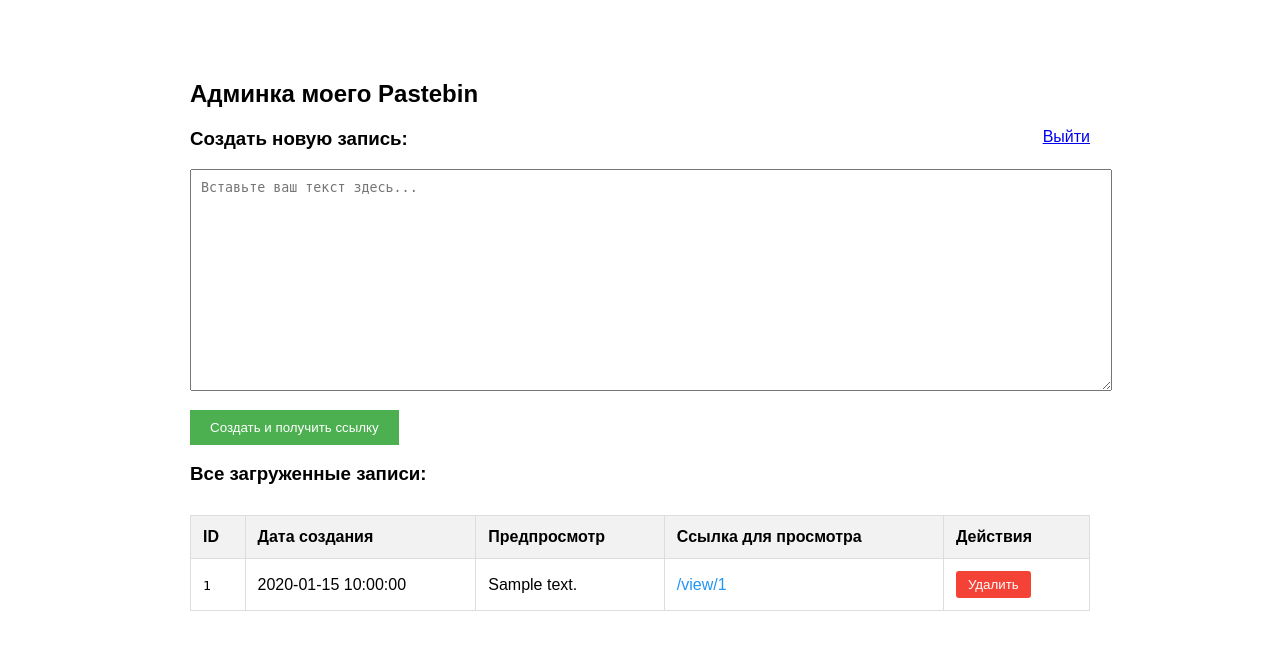
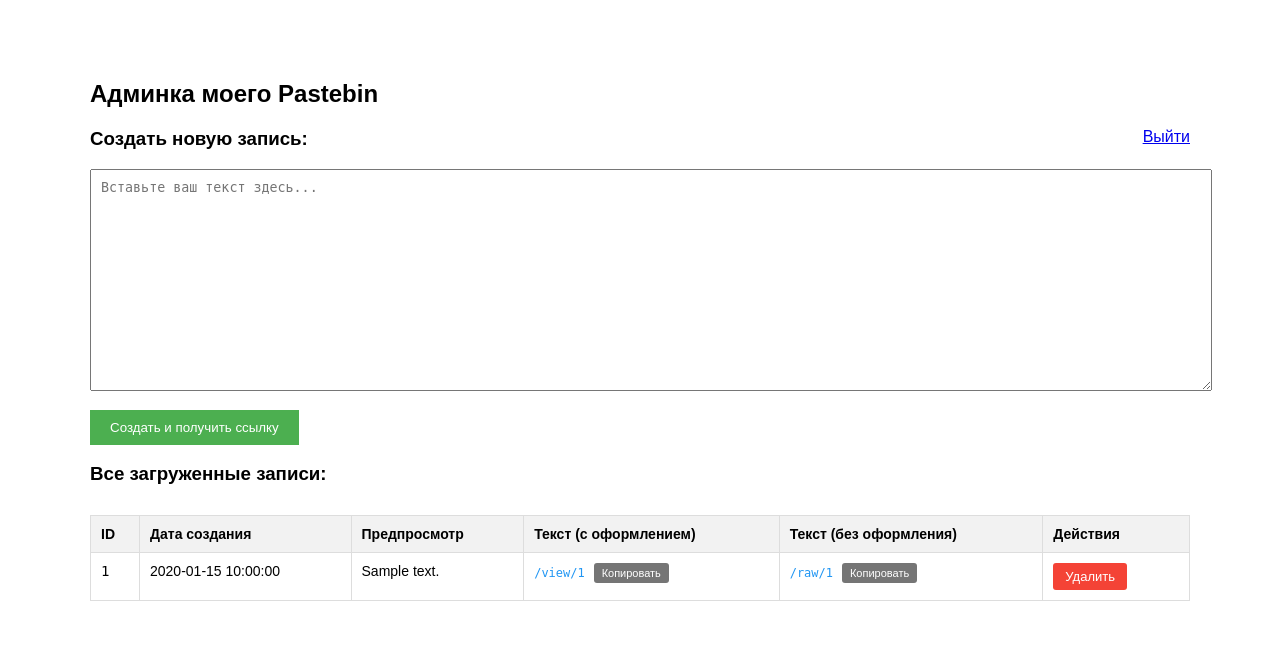
Before and after one commit to waqa1/my-pastebin, a Flask app: page / in a window 1280 px wide. Shown: the top 650 px of the page. Run offline with Flask 3, Linux system fonts and the light colour scheme; the visitor is signed in with stand-in values (Sample User, id 1); tables that the repository leaves empty hold one stand-in row (values such as "Sample post").

Commit message:
Update admin.html

```diff
--- a/templates/admin.html
+++ b/templates/admin.html
@@ -5,7 +5,7 @@
     <style>
         body {
             font-family: Arial, sans-serif;
-            max-width: 900px;
+            max-width: 1100px;
             margin: 40px auto;
             padding: 20px;
         }
@@ -31,18 +31,22 @@
             width: 100%;
             border-collapse: collapse;
             margin-top: 30px;
+            font-size: 14px;
         }
         .pastes-table th, .pastes-table td {
             border: 1px solid #ddd;
-            padding: 12px;
+            padding: 10px;
             text-align: left;
+            vertical-align: top;
         }
         .pastes-table th {
             background-color: #f2f2f2;
             font-weight: bold;
+            position: sticky;
+            top: 0;
         }
         .pastes-table tr:hover {
-            background-color: #f5f5f5;
+            background-color: #f9f9f9;
         }
         .delete-btn {
             background-color: #f44336;
@@ -51,22 +55,46 @@
             padding: 6px 12px;
             cursor: pointer;
             border-radius: 3px;
+            font-size: 13px;
         }
         .delete-btn:hover {
             background-color: #d32f2f;
         }
         .preview {
-            max-width: 400px;
+            max-width: 250px;
             overflow: hidden;
             text-overflow: ellipsis;
             white-space: nowrap;
         }
+        .link-cell {
+            max-width: 300px;
+            word-break: break-all;
+        }
         .link {
             color: #2196F3;
             text-decoration: none;
+            font-family: monospace;
+            font-size: 12px;
         }
         .link:hover {
             text-decoration: underline;
+        }
+        .copy-btn {
+            background-color: #757575;
+            color: white;
+            border: none;
+            padding: 4px 8px;
+            cursor: pointer;
+            border-radius: 3px;
+            font-size: 11px;
+            margin-left: 5px;
+            vertical-align: middle;
+        }
+        .copy-btn:hover {
+            background-color: #5d5d5d;
+        }
+        .copy-btn.copied {
+            background-color: #4CAF50;
         }
         .result-box {
             background: #f8f9fa;
@@ -104,6 +132,31 @@
         .cancel-btn {
             background: #757575;
         }
+        .tooltip {
+            position: relative;
+            display: inline-block;
+        }
+        .tooltip .tooltiptext {
+            visibility: hidden;
+            width: 140px;
+            background-color: #555;
+            color: #fff;
+            text-align: center;
+            border-radius: 6px;
+            padding: 5px;
+            position: absolute;
+            z-index: 1;
+            bottom: 125%;
+            left: 50%;
+            margin-left: -70px;
+            opacity: 0;
+            transition: opacity 0.3s;
+            font-size: 12px;
+        }
+        .tooltip:hover .tooltiptext {
+            visibility: visible;
+            opacity: 1;
+        }
     </style>
 </head>
 <body>
@@ -127,7 +180,8 @@
                     <th>ID</th>
                     <th>Дата создания</th>
                     <th>Предпросмотр</th>
-                    <th>Ссылка для просмотра</th>
+                    <th>Текст (с оформлением)</th>
+                    <th>Текст (без оформления)</th>
                     <th>Действия</th>
                 </tr>
             </thead>
@@ -137,11 +191,33 @@
                     <td><code>{{ paste.id }}</code></td>
                     <td>{{ paste.created_at }}</td>
                     <td class="preview" title="{{ paste.preview }}">{{ paste.preview }}</td>
-                    <td>
-                        <a href="/view/{{ paste.id }}" class="link" target="_blank">
-                            /view/{{ paste.id }}
-                        </a>
+
+                    <!-- Столбец для ссылки с оформлением -->
+                    <td class="link-cell">
+                        <div class="tooltip">
+                            <a href="/view/{{ paste.id }}" class="link" target="_blank">
+                                /view/{{ paste.id }}
+                            </a>
+                            <span class="tooltiptext">Открыть в браузере</span>
+                        </div>
+                        <button class="copy-btn" onclick="copyToClipboard('{{ request.host_url }}view/{{ paste.id }}', this)">
+                            Копировать
+                        </button>
                     </td>
+
+                    <!-- НОВЫЙ столбец для ссылки без оформления -->
+                    <td class="link-cell">
+                        <div class="tooltip">
+                            <a href="/raw/{{ paste.id }}" class="link" target="_blank">
+                                /raw/{{ paste.id }}
+                            </a>
+                            <span class="tooltiptext">Сырой текст (для анализа)</span>
+                        </div>
+                        <button class="copy-btn" onclick="copyToClipboard('{{ request.host_url }}raw/{{ paste.id }}', this)">
+                            Копировать
+                        </button>
+                    </td>
+
                     <td>
                         <button class="delete-btn" onclick="confirmDelete('{{ paste.id }}')">
                             Удалить
@@ -155,7 +231,7 @@
         <p>Записей пока нет.</p>
     {% endif %}
 
-    <!-- Диалог подтверждения -->
+    <!-- Диалог подтверждения удаления -->
     <div id="confirmDialog" class="confirm-dialog" style="display: none;">
         <div class="confirm-box">
             <h3>Подтверждение удаления</h3>
@@ -170,6 +246,24 @@
 
     <script>
         let currentDeleteId = null;
+
+        // Функция копирования в буфер обмена
+        function copyToClipboard(text, buttonElement) {
+            navigator.clipboard.writeText(text).then(() => {
+                // Визуальная обратная связь
+                const originalText = buttonElement.textContent;
+                buttonElement.textContent = 'Скопировано!';
+                buttonElement.classList.add('copied');
+
+                setTimeout(() => {
+                    buttonElement.textContent = originalText;
+                    buttonElement.classList.remove('copied');
+                }, 1500);
+            }).catch(err => {
+                console.error('Ошибка копирования: ', err);
+                alert('Не удалось скопировать ссылку');
+            });
+        }
 
         // Обработка создания новой записи
         document.getElementById('createForm').addEventListener('submit', function(e) {
@@ -186,8 +280,12 @@
                 if (data.success) {
                     document.getElementById('result').innerHTML = `
                         <h4>Запись создана!</h4>
-                        <p><strong>Ссылка для просмотра:</strong>
-                        <a href="${data.view_url}" target="_blank">${data.view_url}</a></p>
+                        <p><strong>Ссылка с оформлением:</strong>
+                        <a href="${data.view_url}" target="_blank">${data.view_url}</a>
+                        <button class="copy-btn" onclick="copyToClipboard('${data.view_url}', this)">Копировать</button></p>
+                        <p><strong>Сырая ссылка (без оформления):</strong>
+                        <a href="${data.raw_url}" target="_blank">${data.raw_url}</a>
+                        <button class="copy-btn" onclick="copyToClipboard('${data.raw_url}', this)">Копировать</button></p>
                         <p><em>Обновите страницу, чтобы увидеть новую запись в списке.</em></p>
                     `;
                     document.getElementById('result').style.display = 'block';
@@ -223,7 +321,7 @@
             .then(data => {
                 if (data.success) {
                     alert('Запись успешно удалена!');
-                    location.reload(); // Перезагружаем страницу
+                    location.reload();
                 } else {
                     alert('Ошибка: ' + (data.error || 'Не удалось удалить запись'));
                     document.getElementById('confirmDialog').style.display = 'none';
@@ -248,6 +346,14 @@
                 currentDeleteId = null;
             }
         });
+
+        // Автоматическое копирование при клике на ссылку (опционально)
+        document.querySelectorAll('.link-cell .link').forEach(link => {
+            link.addEventListener('click', function(e) {
+                // Можно добавить автоматическое копирование при клике на саму ссылку
+                // copyToClipboard(this.href, this.nextElementSibling);
+            });
+        });
     </script>
 </body>
 </html>
```
